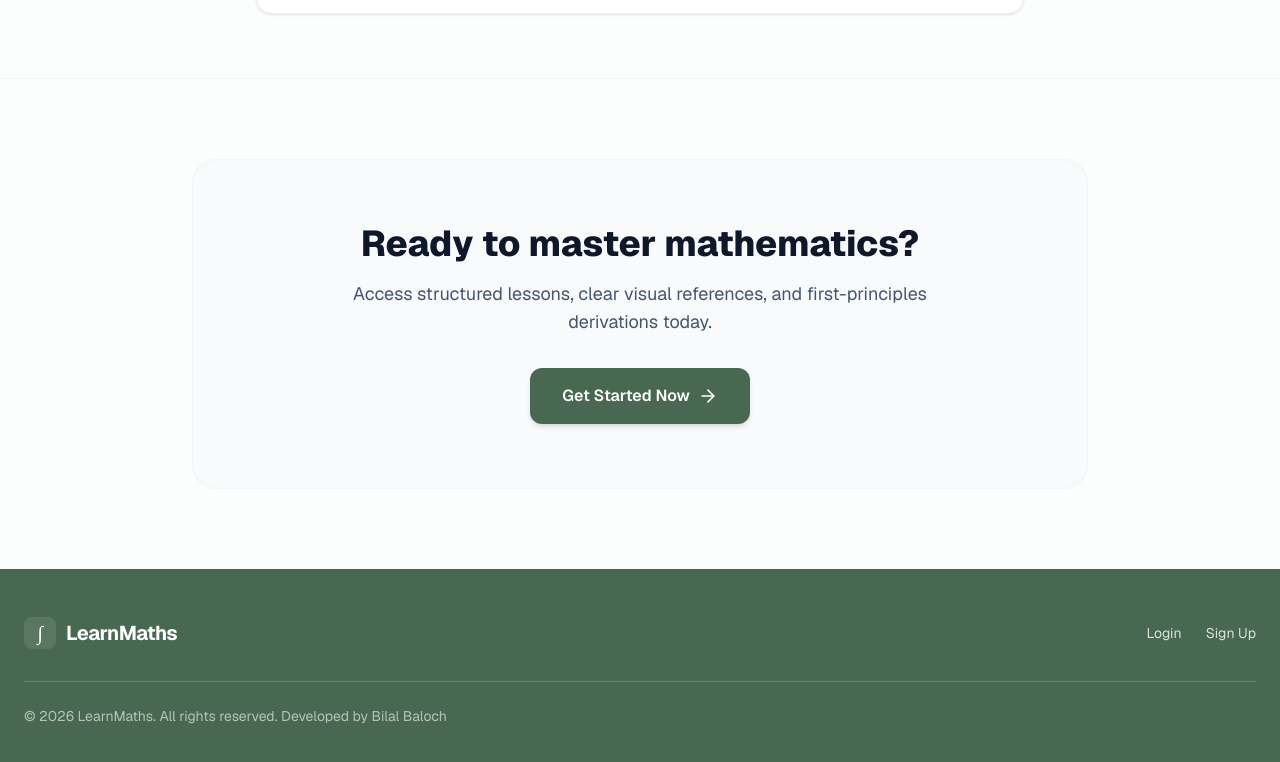
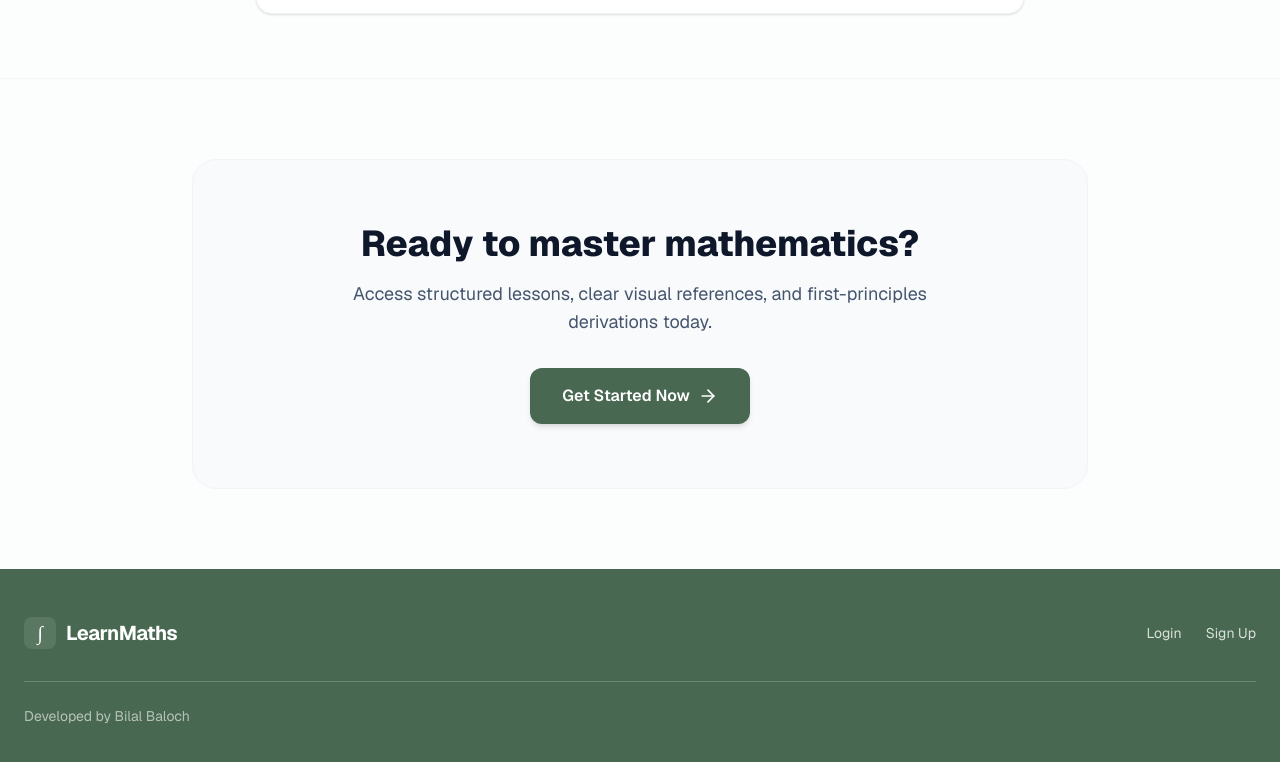
Before and after one commit to mbilalbaloch/Learnmaths, a Next.js app: page / in a window 1280 px wide. Shown: the part 2112-2874 px from the top of the page. Built offline with nearby package versions, Linux system fonts and the light colour scheme.

Commit message:
Updated website

```diff
--- a/app/page.tsx
+++ b/app/page.tsx
@@ -219,7 +219,7 @@ export default function Home() {
           </div>
         </div>
         <div className="max-w-7xl mx-auto text-center md:text-left text-xs sm:text-sm text-white/60">
-          © 2026 LearnMaths. All rights reserved.
+
           Developed by Bilal Baloch
         </div>
       </footer>
```
